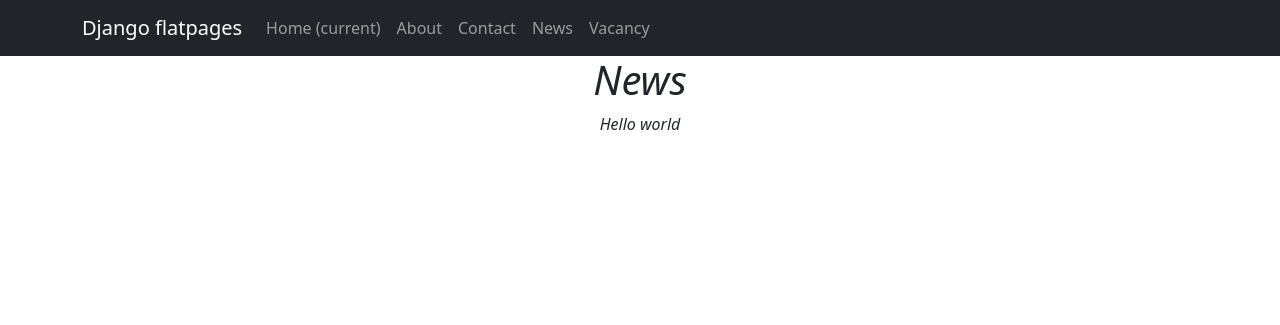
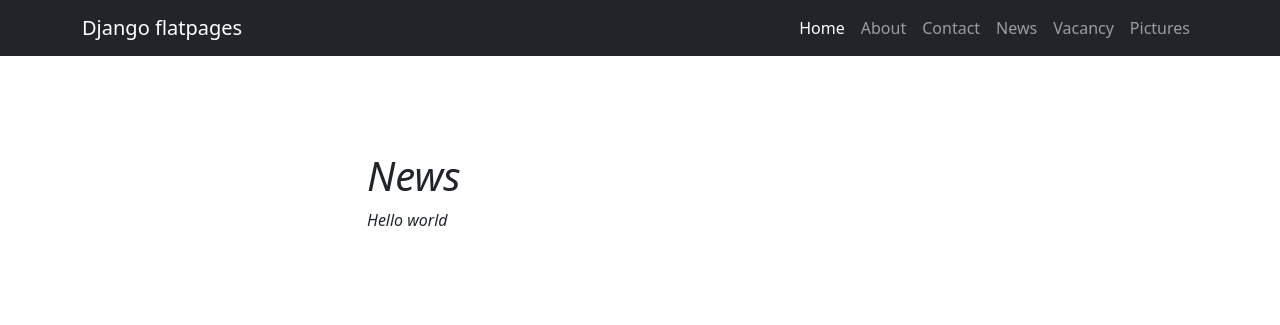
Before and after one commit to DinaraAminova/ModuleD, a Django app: template D1.3/1.3.1-1.3.4/tutorial/templates/flatpages/news.html in a window 1280 px wide. Shown: the top 325 px of the page. Before the commit the page ends 130 px from the top, so only its background shows below. Run offline with Django 4.2, Linux system fonts and the light colour scheme; the template is opened without the code that fills it: values that come from a table or form of the project are taken from there, others are empty; data comes from the database, SQL or seed files in the repository; some libraries are stand-ins or nearby versions.

Commit message:
Add files via upload

```diff
--- a/D1.3/1.3.1-1.3.4/tutorial/templates/flatpages/default.html
+++ b/D1.3/1.3.1-1.3.4/tutorial/templates/flatpages/default.html
@@ -2,68 +2,62 @@
 
 <!DOCTYPE html>
 <html lang="en">
-
     <head>
-
-  <meta charset="utf-8">
-  <meta name="viewport" content="width=device-width, initial-scale=1, shrink-to-fit=no">
-  <meta name="description" content="">
-  <meta name="author" content="">
-
-  <title>Django flatpages - {% block title %} {% endblock title %}</title>
-
-  <!-- Bootstrap core CSS -->
-  <link href="{% static 'css/styles.css' %}" rel="stylesheet">
-
+        <meta charset="utf-8" />
+        <meta name="viewport" content="width=device-width, initial-scale=1, shrink-to-fit=no" />
+        <meta name="description" content="" />
+        <meta name="author" content="" />
+        <title>Django flatpages — {% block title %} {% endblock title %}</title>
+        <!-- Favicon-->
+        <link rel="icon" type="image/x-icon" href="assets/favicon.ico" />
+        <!-- Core theme CSS (includes Bootstrap)-->
+        <link href="{% static 'css/styles.css' %}" rel="stylesheet" />
     </head>
-
     <body>
-
-  <!-- Navigation -->
-  <nav class="navbar navbar-expand-lg navbar-dark bg-dark static-top">
+        <!-- Responsive navbar-->
+        <nav class="navbar navbar-expand-lg navbar-dark bg-dark">
             <div class="container">
-      <a class="navbar-brand" href="#">Django flatpages</a>
-      <button class="navbar-toggler" type="button" data-toggle="collapse" data-target="#navbarResponsive" aria-controls="navbarResponsive" aria-expanded="false" aria-label="Toggle navigation">
-        <span class="navbar-toggler-icon"></span>
-      </button>
-      <div class="collapse navbar-collapse" id="navbarResponsive">
-        <ul class="navbar-nav ml-auto">
-          <li class="nav-item active">
-            <a class="nav-link" href="#">Home
-              <span class="sr-only">(current)</span>
-            </a>
-          </li>
-          <li class="nav-item">
-            <a class="nav-link" href="/about/">About</a>
-          </li>
-          <li class="nav-item">
-            <a class="nav-link" href="/contacts/">Contact</a>
-          </li>
-          <li class="nav-item">
-            <a class="nav-link" href="/news/">News</a>
-          </li>
-          <li class="nav-item">
-            <a class="nav-link" href="/vacancy/">Vacancy</a>
-          </li>
+                <a class="navbar-brand" href="#!">Django flatpages</a>
+                <button class="navbar-toggler" type="button" data-bs-toggle="collapse" data-bs-target="#navbarSupportedContent" aria-controls="navbarSupportedContent" aria-expanded="false" aria-label="Toggle navigation"><span class="navbar-toggler-icon"></span></button>
+                <div class="collapse navbar-collapse" id="navbarSupportedContent">
+                    <ul class="navbar-nav ms-auto mb-2 mb-lg-0">
+                        <li class="nav-item"><a class="nav-link active" aria-current="page" href="#!">Home</a></li>
+                        <li class="nav-item"><a class="nav-link" href="/about/">About</a></li>
+                        <li class="nav-item"><a class="nav-link" href="/contacts/">Contact</a></li>
+                        <li class="nav-item"><a class="nav-link" href="/news/">News</a></li>
+                        <li class="nav-item"><a class="nav-link" href="/vacancy/">Vacancy</a></li>
+                        <li class="nav-item"><a class="nav-link" href="/pictures/">Pictures</a></li>
                     </ul>
                 </div>
             </div>
         </nav>
 
-  <!-- Page Content -->
-  <div class="container">
-    <div class="row">
-      <div class="col-lg-12 text-center">
+        <!-- Content section-->
+        <section class="py-5">
+            <div class="container my-5">
+                <div class="row justify-content-center">
+                    <div class="col-lg-6">
                       {% block content %}
                       {{ flatpage.content }}
                       {% endblock content %}
+
                     </div>
                 </div>
             </div>
+        </section>
+        <!-- Image element - set the background image for the header in the line below-->
+        <div class="py-5 bg-image-full" style="background-image: url('https://source.unsplash.com/4ulffa6qoKA/1200x400')">
+            <!-- Put anything you want here! The spacer below with inline CSS is just for demo purposes!-->
+            <div style="height: 20rem"></div>
+        </div>
 
-  <!-- Bootstrap core JavaScript -->
+        <!-- Footer-->
+        <footer class="py-5 bg-dark">
+            <div class="container"><p class="m-0 text-center text-white">Copyright &copy; Dinara Aminova 2022</p></div>
+        </footer>
+        <!-- Bootstrap core JS-->
+        <script src="{% static 'https://cdn.jsdelivr.net/npm/bootstrap@5.1.3/dist/js/bootstrap.bundle.min.js' %}"></script>
+        <!-- Core theme JS-->
         <script src="{% static 'js/scripts.js' %}"></script>
-
     </body>
-
 </html>
```
Lines whose indentation alone changed are shown as unchanged.
